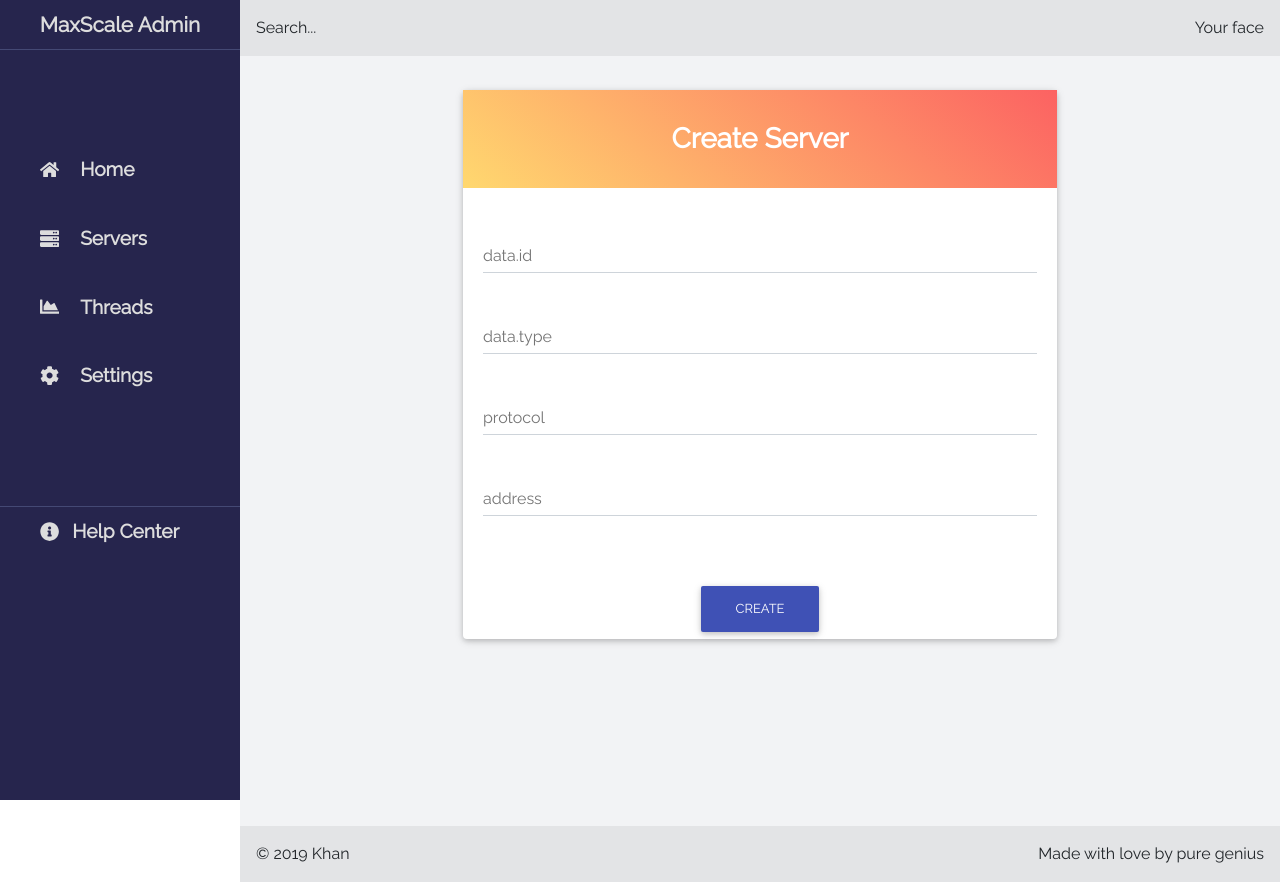
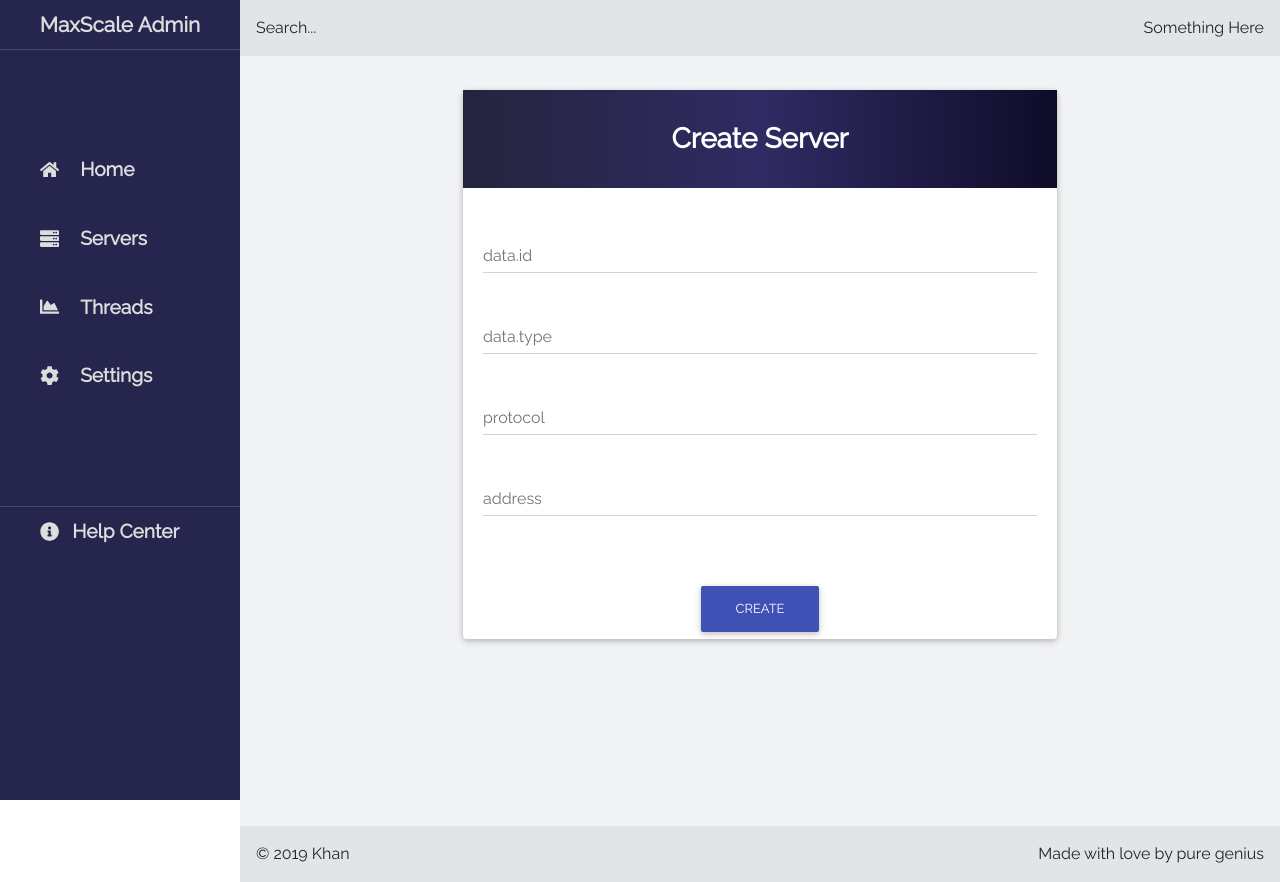
Before and after one commit to UmerSharif/admin-dashboard, a React (Create React App) app: page /createserver in a window 1280 px wide. Built offline with nearby package versions, Linux system fonts and the light colour scheme.

Commit message:
styling tables header with gradients

```diff
--- a/src/components/Forms/CreateServerForm.js
+++ b/src/components/Forms/CreateServerForm.js
@@ -15,7 +15,7 @@ export default function CreateServerForm() {
       <MDBRow>
         <MDBCol md="12">
           <MDBCard>
-            <div className="header pt-3 peach-gradient header--custom">
+            <div className="header pt-3 custom-gradient header--custom">
               <MDBRow className="d-flex justify-content-center">
                 <h3 className="white-text mb-3 pt-3 font-weight-bold">
                   Create Server
--- a/src/components/Forms/CreateServerForm.scss
+++ b/src/components/Forms/CreateServerForm.scss
@@ -3,3 +3,19 @@
   justify-content: center;
   align-items: center;
 }
+
+.custom-gradient {
+  background: #0f0c29; /* fallback for old browsers */
+  background: -webkit-linear-gradient(
+    to right,
+    #24243e,
+    #302b63,
+    #0f0c29
+  ); /* Chrome 10-25, Safari 5.1-6 */
+  background: linear-gradient(
+    to right,
+    #24243e,
+    #302b63,
+    #0f0c29
+  ); /* W3C, IE 10+/ Edge, Firefox 16+, Chrome 26+, Opera 12+, Safari 7+ */
+}
--- a/src/components/Header.js
+++ b/src/components/Header.js
@@ -4,7 +4,7 @@ export default function Header() {
   return (
     <header className="header">
       <div className="header__search">Search...</div>
-      <div className="header__avatar">Your face</div>
+      <div className="header__avatar">Something Here</div>
     </header>
   );
 }
--- a/src/components/Tables/Relationships/TablesContainer.scss
+++ b/src/components/Tables/Relationships/TablesContainer.scss
@@ -1,38 +1,54 @@
-$relationship-background: #cddbe8;
-$services-background: #c3b7b7;
-
+$relationship-background: #000046; /* fallback for old browsers */
+$relationship-background: -webkit-linear-gradient(
+  to left,
+  #1cb5e0,
+  #000046
+); /* Chrome 10-25, Safari 5.1-6 */
+$relationship-background: linear-gradient(
+  to left,
+  #1cb5e0,
+  #000046
+); /* W3C, IE 10+/ Edge, Firefox 16+, Chrome 26+, Opera 12+, Safari 7+ */
+$services-background: #f0f2f0; /* fallback for old browsers */
+$services-background: -webkit-linear-gradient(
+  to right,
+  #000c40,
+  #f0f2f0
+); /* Chrome 10-25, Safari 5.1-6 */
+$services-background: linear-gradient(
+  to right,
+  #000c40,
+  #f0f2f0
+); /* W3C, IE 10+/ Edge, Firefox 16+, Chrome 26+, Opera 12+, Safari 7+ */
 .main__content__header {
-  border-left: 5px solid $relationship-background;
+  border-left: 5px solid #000046;
   .Theader {
     text-align: center;
   }
   h3 {
     font-size: 1.3rem;
     font-weight: 600;
+    color: #ddd;
   }
   h4 {
     font-size: 1.2rem;
     font-weight: 600;
+    color: #ddd;
   }
 }
 
 .header__relationship {
-  background-color: $relationship-background;
+  background: $relationship-background;
   padding: 5px;
   height: 2.5rem;
 }
 
-.services {
-  border-left: 5px solid $services-background;
-}
-
 .header__sub__relationship {
-  background-color: $services-background;
+  background: $services-background;
   padding: 5px;
 }
 
 .monitors {
-  border-left: 5px solid $services-background;
   margin-top: 4px;
 }
 
@@ -43,6 +59,6 @@ $services-background: #c3b7b7;
 
 .header__attributes {
   margin-top: 3px;
-  background-color: $relationship-background;
+  background: $relationship-background;
   padding: 5px;
 }
--- a/src/pages/Main.js
+++ b/src/pages/Main.js
@@ -8,7 +8,9 @@ export default function Main() {
     <main className="main">
       <br />
       <div className="main-header">
-        <div className="main-header__heading">Hello User</div>
+        <div className="main-header__heading">
+          Hello User, Welcome to MaxScale Admin Panel
+        </div>
         <div className="main-header__updates">Recent Items</div>
       </div>
       <div className="server__thread__links__outer">
--- a/src/pages/ServerDetail.js
+++ b/src/pages/ServerDetail.js
@@ -102,7 +102,9 @@ export default function ServerDetail() {
       {isError && <div>Something went wrong ...</div>}
       <div className="server">
         <div className="main-header__server">
-          <div className="main-header__heading">Hello User</div>
+          <div className="main-header__heading">
+            Hello User, here you can View, Create and Delete Servers.
+          </div>
           <div className="main-header__updates">Recent Items</div>
         </div>
         <div className="create__server__link">
--- a/src/pages/Threads.js
+++ b/src/pages/Threads.js
@@ -61,7 +61,10 @@ export default function Threads() {
       {isError && <div>Something went wrong ...</div>}
       <div className="threads">
         <div className="main-header__thread">
-          <div className="main-header__heading">Hello User</div>
+          <div className="main-header__heading">
+            Hello User, here the last_secod load is plotted for each thread.
+            Y-axis is Load, while the X-axis is time.
+          </div>
           <div className="main-header__updates">Recent Items</div>
         </div>
         {/* rendering the Load component returned from above */}
```
